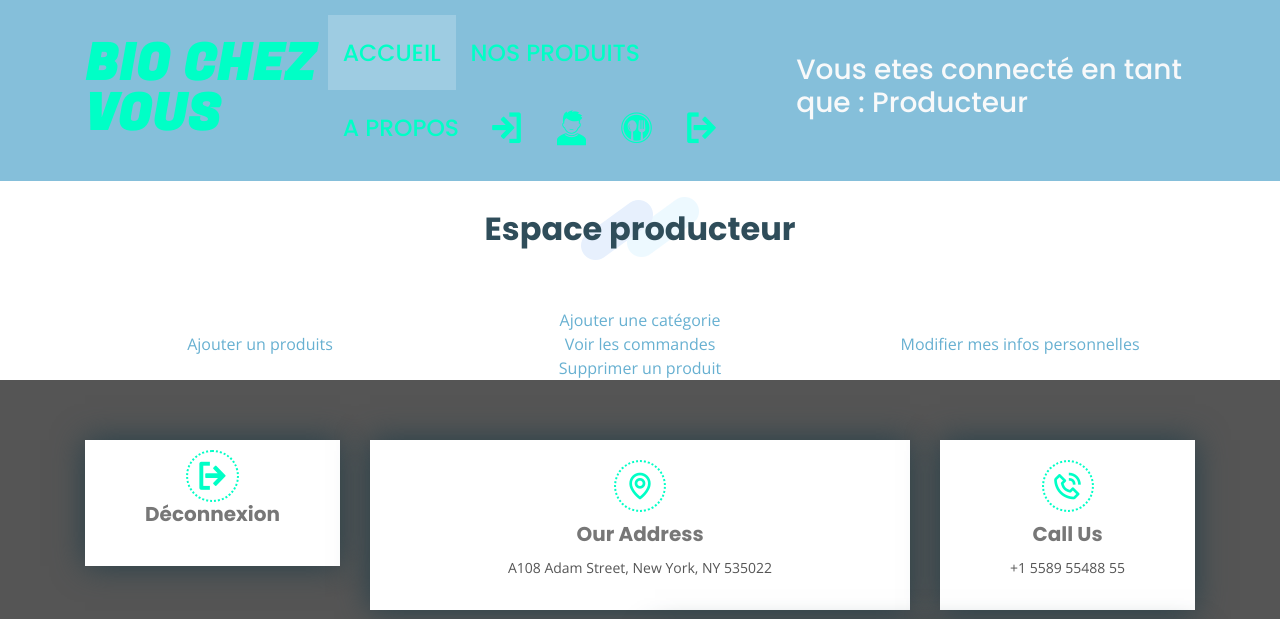
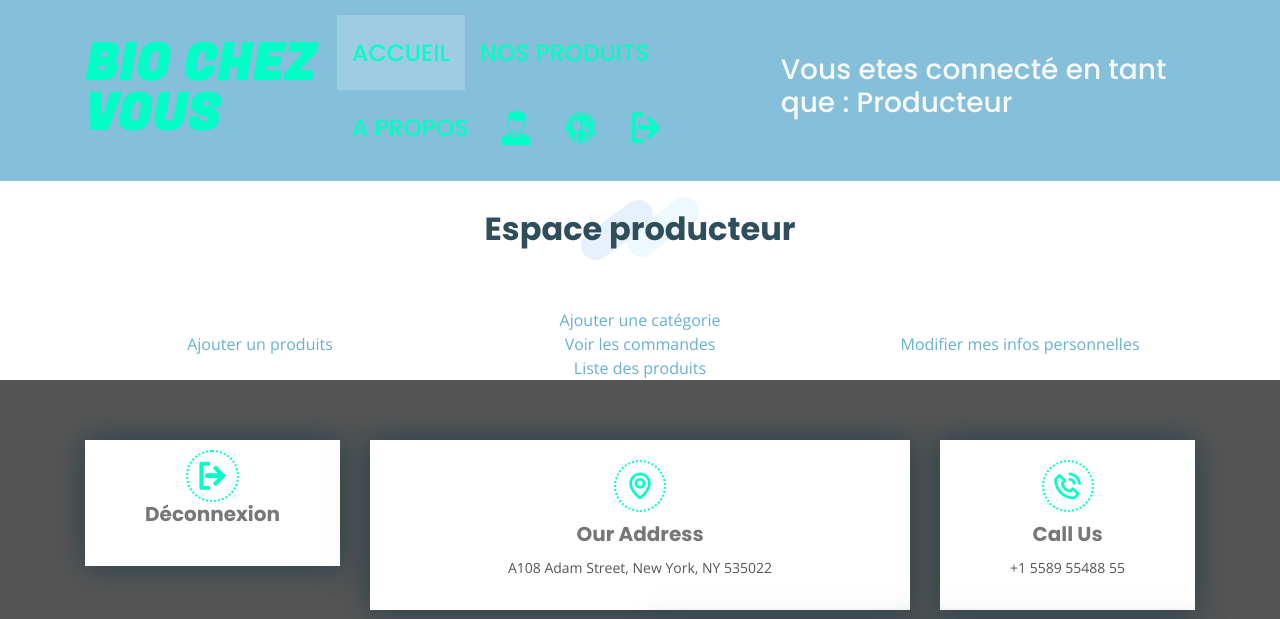
Before and after one commit to Baptistex/DUT_p202003, a Django app: page /accueilEspaceProducteur in a window 1280 px wide. Shown: the top 619 px of the page. Run offline with Django 3.2, Linux system fonts and the light colour scheme; a user stored in the database is signed in; tables that the repository leaves empty hold one stand-in row (values such as "Sample post"); some libraries are stand-ins or nearby versions.

Commit message:
affichage du bouton de connexion seulement si l'user n'est pas connecté

```diff
--- a/biochezvous/espace_perso/templates/espace_perso/accueil_espaceProd.html
+++ b/biochezvous/espace_perso/templates/espace_perso/accueil_espaceProd.html
@@ -39,7 +39,7 @@
     <div class="row">
         <div class="col-md-12 col-sm-12">
             <div class="text-center">
-                <a href="afficherproduit" class="espaceadmin">Supprimer un produit</a>
+                <a href="afficherproduit" class="espaceadmin">Liste des produits</a>
             </div>
         </div>
     </div>
--- a/biochezvous/produit/templates/produit/base.html
+++ b/biochezvous/produit/templates/produit/base.html
@@ -61,8 +61,12 @@
                     <li><a href="{% url 'accueil' %}">Accueil</a></li>
                     <li><a href="{% url 'produit_django' %}">Nos Produits</a></li>
                     <li><a href="#">A propos</a></li>
-                    <li><a href="{% url 'connexion' %}"><i class="icofont-login"></i></a></li>
+                    {% if not button.buttonDeco%}
+                        <li><a href="{% url 'connexion' %}"><i class="icofont-login"></i></a></li>
+                    {% endif %}
+
                     <li><a href="{% url 'rediriger_utilisateur' %}"><i class="icofont-boy"></i></a></li>
+
                     {% if button.buttonDeco%}
                         <li><a href="{% url 'panier' %}"><i class="icofont-spoon-and-fork"></i></a></li>
                     {% else %}
```
